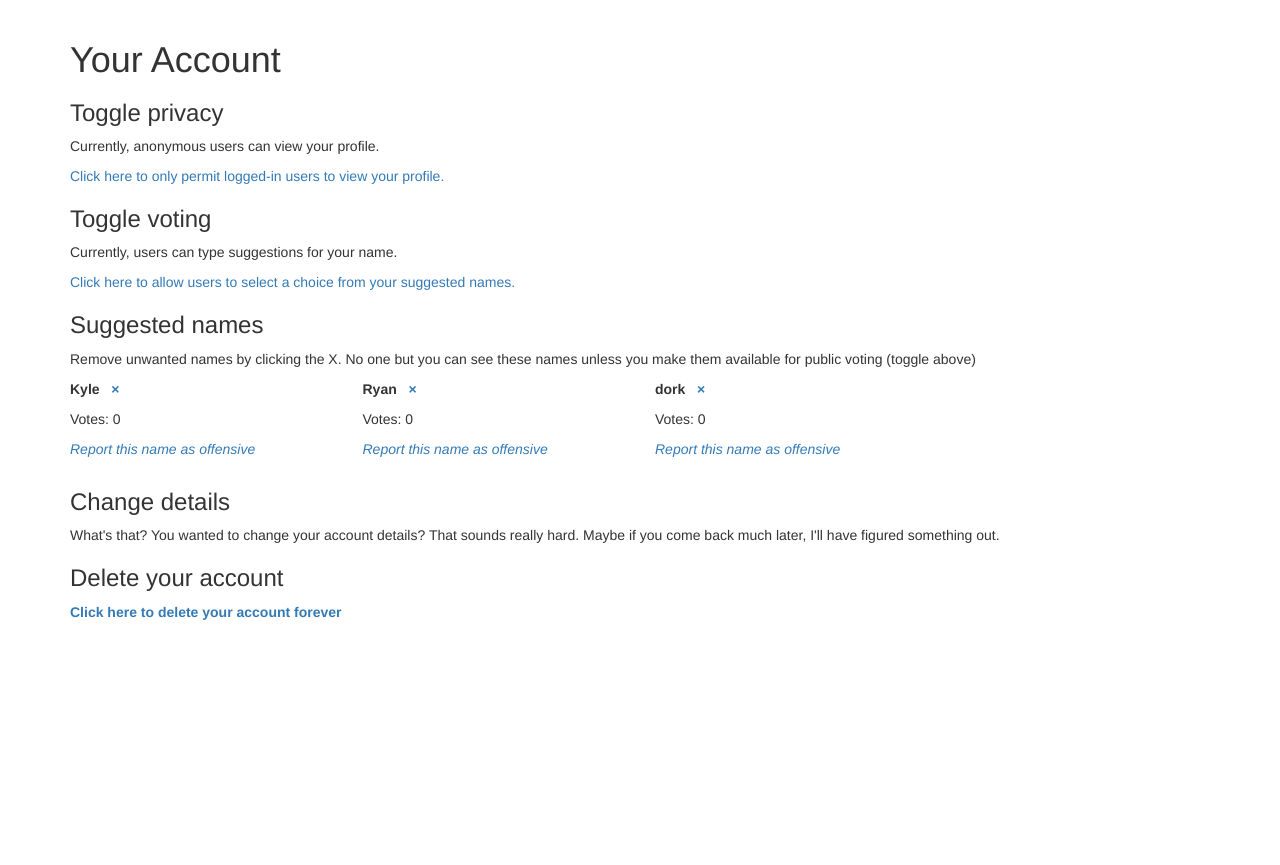
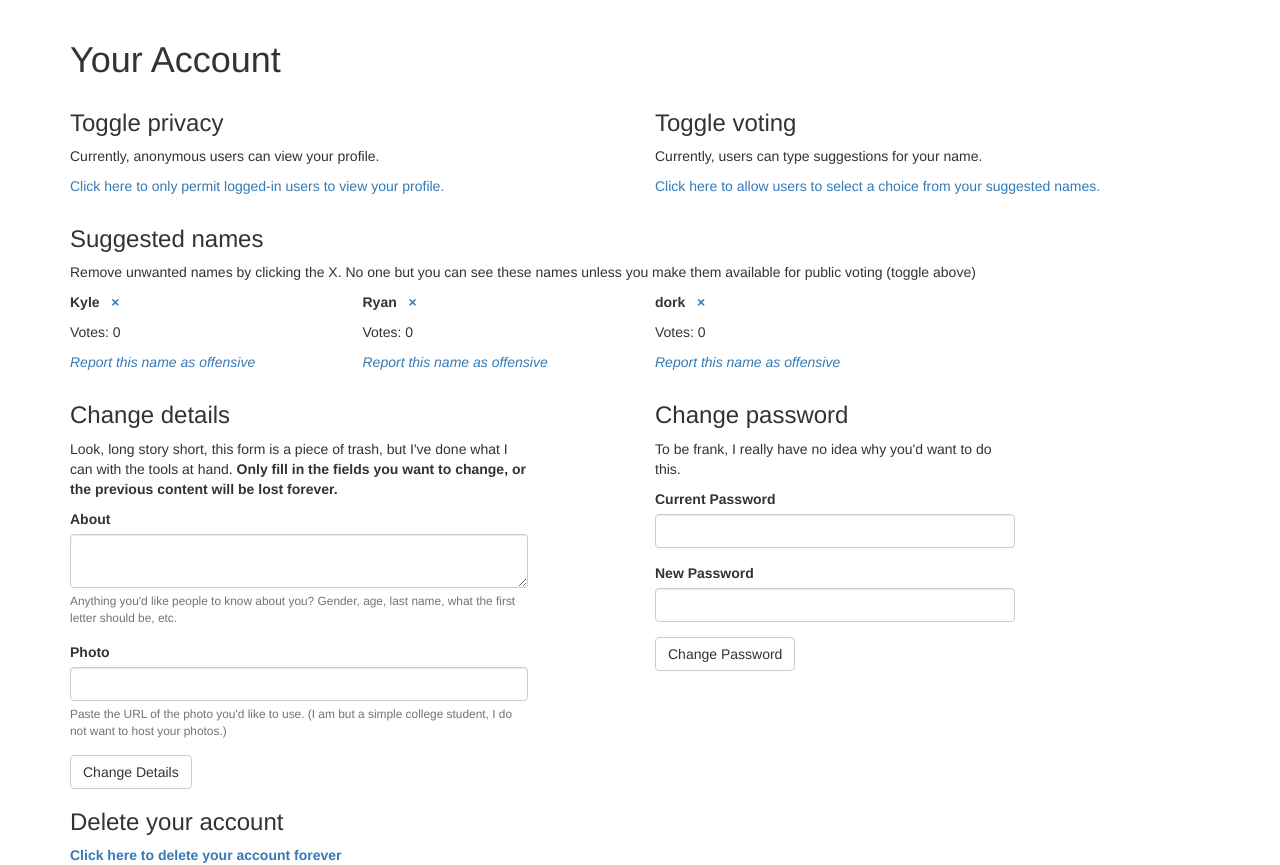
Before and after one commit to ksadwin/My-HardDrive-Is-Breaking, a Flask app: page /profile/ in a window 1280 px wide. Shown: the part 52-917 px from the top of the page. Before the commit the page ends 672 px from the top, so only its background shows below. Run offline with Flask 2, Linux system fonts and the light colour scheme; a user stored in the database is signed in; data comes from the database, SQL or seed files in the repository; both versions use the stored data as it was after the commit; some libraries are stand-ins or nearby versions.

Commit message:
very mediocre forms to change acct details

```diff
--- a/names/app/forms.py
+++ b/names/app/forms.py
@@ -32,3 +32,17 @@ class SuggestForm(Form):
 class SelectForm(Form):
     name = SelectField("Name", description="Pick your favorite name.", coerce=int, validators=[validators.required()])
     submit = SubmitField("Submit")
+
+
+class ChangePasswordForm(Form):
+    current_password = PasswordField("Current Password", validators=[validators.required()])
+    new_password = PasswordField("New Password", validators=[validators.required(), validators.length(min=6, max=48)])
+    submit_p = SubmitField("Change Password")
+
+
+class ChangeDetailsForm(Form):
+    about = TextAreaField("About", description="Anything you'd like people to know about you? Gender, age, last name, "
+                                               "what the first letter should be, etc.")
+    url = StringField("Photo", description="Paste the URL of the photo you'd like to use. (I am but a simple college "
+                                           "student, I do not want to host your photos.)")
+    submit_d = SubmitField("Change Details")
--- a/names/app/models.py
+++ b/names/app/models.py
@@ -15,8 +15,8 @@ class User(db.Model):
     anonymous = db.Column(db.Boolean)
 
     username = db.Column(db.String(32))
-    password = db.Column(db.String(128))
-    photo_url = db.Column(db.String(128))
+    password = db.Column(db.String(48))
+    photo_url = db.Column(db.String(256))
     suggestions = db.Column(db.Boolean)
     about = db.Column(db.String(1024))  # for gender, age, what type of name sought, any misc. info
     private = db.Column(db.Boolean)
--- a/names/app/views.py
+++ b/names/app/views.py
@@ -1,6 +1,6 @@
 from app import app, db, login_manager, admin
 from app.models import Name, Vote, User, Anon
-from app.forms import SignUpForm, LoginForm, SuggestForm, SelectForm
+from app.forms import SignUpForm, LoginForm, SuggestForm, SelectForm, ChangeDetailsForm, ChangePasswordForm
 from flask import render_template, redirect, url_for, flash, jsonify, session
 from flask_login import login_user, current_user, login_required, logout_user
 import random
@@ -123,7 +123,6 @@ def signin():
             else:
                 flash("Wrong password.")
         else:
-            # FIXME: this message pops up when you sign up correctly
             flash('Never heard of you.')
     if signup.validate_on_submit():
         username = signup.username_s.data.lower()
@@ -193,26 +192,30 @@ def private_profile():
     names = Name.query.filter_by(userID=current_user.get_id()).all()
 
     # TODO: implement a new form to change account details you lazy trashbag
-    """
-    s = SignUpForm()
-    # current_user is a copy, find the original
-    user = User.query.get(current_user.id)
-    s.username.data = user.username
-    s.about.data = user.about
-    s.url.data = user.photo_url
-    if s.validate_on_submit():
-        if pwd_context.verify(s.password.data, user.password):
-            user.username = s.username.data
-            user.photo_url = s.url.data
-            user.about = s.about.data
+    form_d = ChangeDetailsForm(csrf_enabled=False)
+    form_p = ChangePasswordForm()
+    if form_p.validate_on_submit():
+        if pwd_context.verify(form_p.current_password.data, current_user.password):
+            user = User.query.get(current_user.id)
+            user.password = pwd_context.encrypt(form_p.new_password.data)
             db.session.commit()
             flash("Changes saved.")
             return redirect(url_for("private_profile"))
         else:
             flash("Incorrect password.")
             return redirect(url_for("private_profile"))
-    """
-    return render_template("profile.html", names=names)
+    if form_d.validate_on_submit():
+        user = User.query.get(current_user.id)
+        if form_d.about.data != "":
+            user.about = form_d.about.data
+        app.logger.debug("result: "+user.about)
+        if form_d.url.data != "":
+            user.photo_url = form_d.url.data
+        db.session.commit()
+        flash("Changes saved.")
+        return redirect(url_for("private_profile"))
+
+    return render_template("profile.html", names=names, form_d=form_d, form_p=form_p)
 
 
 @app.route('/cookies/')
--- a/names/templates/profile.html
+++ b/names/templates/profile.html
@@ -9,7 +9,8 @@
 {% block page_content %}
     <h1>Your Account</h1>
 
-
+    <div class="row">
+        <div class="col-md-6">
             <!-- Toggle profile privacy -->
             <h3>Toggle privacy</h3>
             {% if current_user.private %}
@@ -25,6 +26,8 @@
             {% endif %}
             <!-- end privacy toggle -->
 
+        </div>
+        <div class="col-md-6">
             <!-- Toggle suggestions/selections. -->
             <h3>Toggle voting</h3>
             {% if current_user.suggestions %}
@@ -40,6 +43,10 @@
             {% endif %}
             <!-- end suggestions toggle -->
 
+        </div>
+    </div>
+
+
     <!-- See suggested names. -->
     <h3>Suggested names</h3>
     <p>Remove unwanted names by clicking the X. No one but you can see these names unless you make them available for public voting (toggle above)</p>
@@ -54,12 +61,28 @@
     </div>
     <!-- end suggested names -->
 
-
+    <div class="row">
+        <div class="col-md-5">
             <!-- Change photo/about. TODO: what you promised -->
             <h3>Change details</h3>
-    <p>What's that? You wanted to change your account details? That sounds really hard.
-        Maybe if you come back much later, I'll have figured something out.</p>
+            <p>Look, long story short, this form is a piece of trash, but I've done what I can with the tools at hand.
+                <b>Only fill in the fields you want to change, or the previous content will be lost forever.</b></p>
+            {{ wtf.quick_form(form_d) }}
             <!-- end photo/about -->
+
+        </div>
+
+        <div class="col-md-4 col-md-offset-1">
+            <!-- Change password. -->
+            <h3>Change password</h3>
+            <p>To be frank, I really have no idea why you'd want to do this.</p>
+            {{ wtf.quick_form(form_p) }}
+            <!-- end password -->
+
+        </div>
+
+    </div>
+
 
 
     <!-- Delete account. -->
```
Also changed, not shown: names/data.sqlite. Lines whose indentation alone changed are shown as unchanged.
